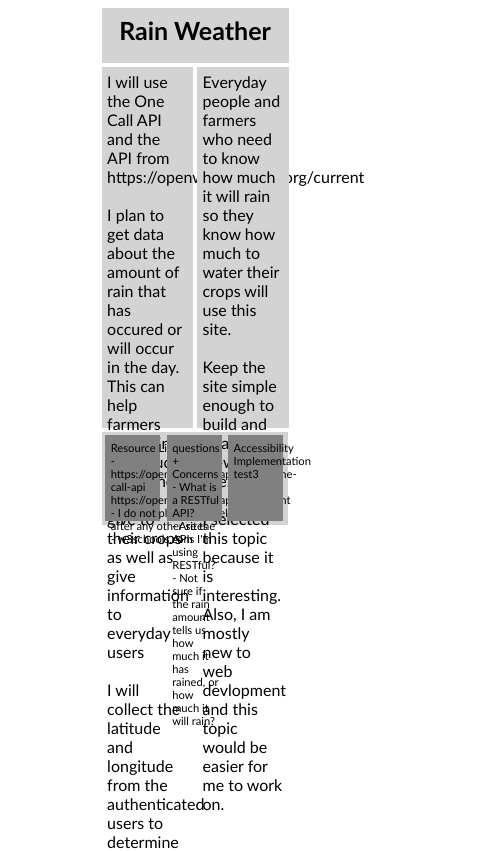
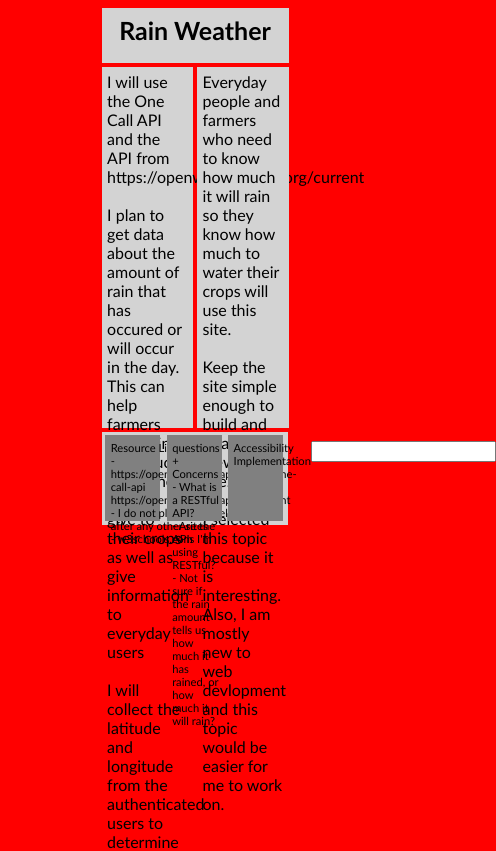
Before and after one commit to UIC-CS484/assignment-1---team-project-proposal-team24, a plain HTML site: page index.html in a window 390 px wide. Shown: the top 851 px of the page, 496 px wide, since content can reach past the window. Drawn offline with Linux system fonts and the light colour scheme.

Commit message:
added media queries

```diff
--- a/index.html
+++ b/index.html
@@ -58,7 +58,21 @@
                 font-size: 70%;
                 font-family: Calibri;
             }
-
+            @media screen and (max-width: 1000px) {
+                body{
+                    background-color: green;
+                }
+            }
+            @media screen and (max-width: 800px) {
+                body{
+                    background-color: yellow;
+                }
+            }
+            @media screen and (max-width: 600px) {
+                body{
+                    background-color: red;
+                }
+            }
         </style>
     </head>
     <body>
@@ -117,7 +131,9 @@
                 <div class="third_row">
                     Accessibility Implementation
                     <br>
-                    test3
+                    <form>
+                        <input type = "text" name="50%, 100%, 200%">
+                    </form>
                 </div>
             </footer>
         </div>
```
